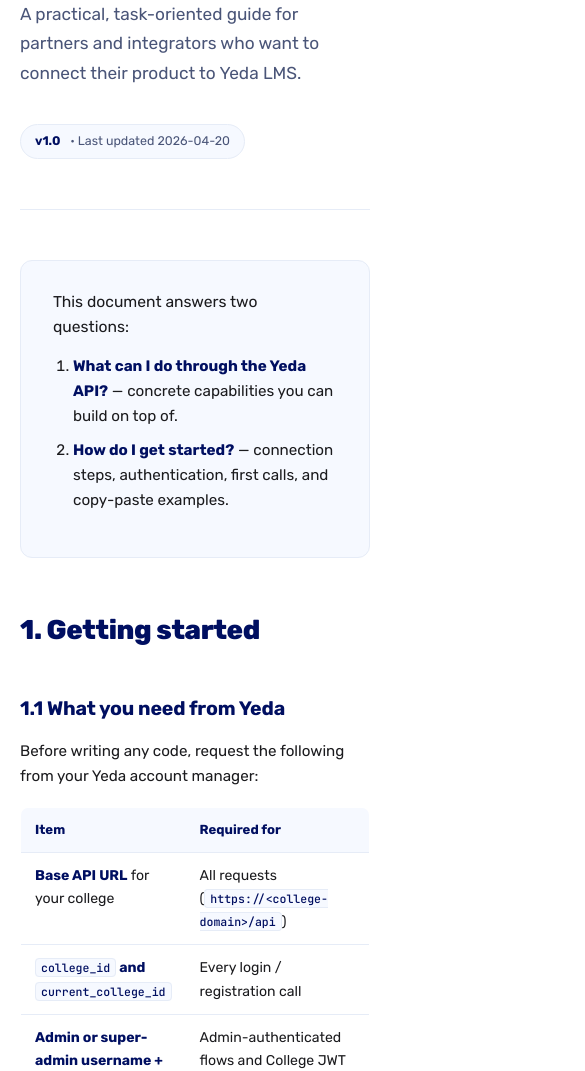
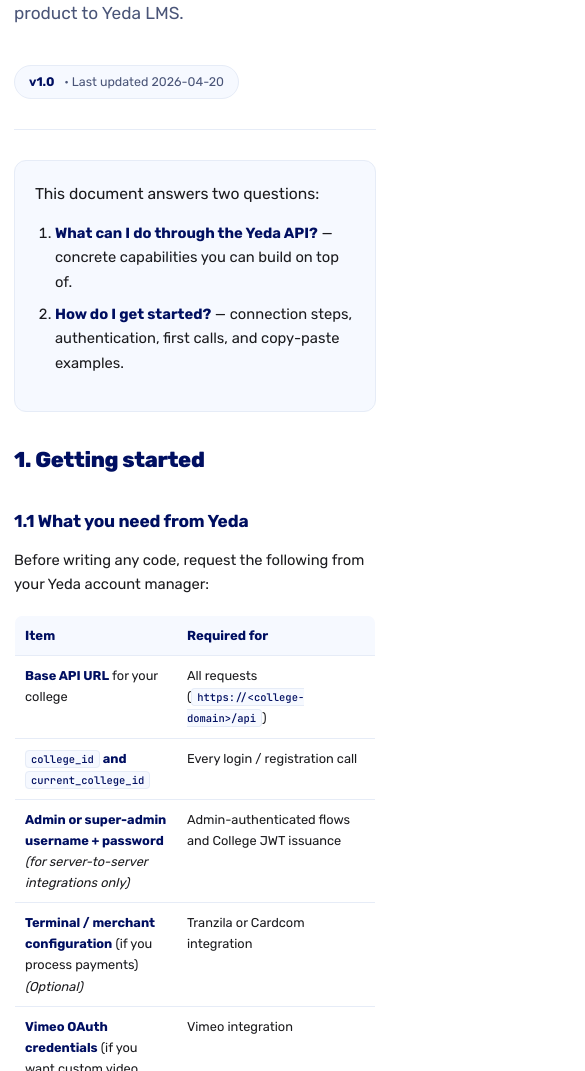
Before and after one commit to YedatechDesign/yeda-lms-client-guide, a plain HTML site: page index.html in a window 390 px wide. Shown: the part 231-1302 px from the top of the page, 585 px wide, since content can reach past the window. Drawn offline with nearby package versions, Linux system fonts and the light colour scheme.

Commit message:
Fix horizontal scroll + improve mobile responsiveness
- Lock viewport with overflow-x:hidden on html/body
- Tables: table-layout:fixed + word-break:break-word to wrap long URLs
- Code blocks: max-width:100% + internal scroll only
- Narrow sidebar (260px) and padding (18px) on smaller screens
- Extra typography scale-down at ≤560px for phones
- Hide 'Client Integration Guide' label on very small screens

```diff
--- a/index.html
+++ b/index.html
@@ -27,7 +27,7 @@
   --rs:8px;
   --ease:cubic-bezier(.25,.46,.45,.94);
 }
-html{scroll-behavior:smooth;font-size:16px}
+html{scroll-behavior:smooth;font-size:16px;overflow-x:hidden}
 body{
   font-family:'Rubik',-apple-system,BlinkMacSystemFont,sans-serif;
   background:#fff;
@@ -35,6 +35,8 @@ body{
   line-height:1.65;
   -webkit-font-smoothing:antialiased;
   -moz-osx-font-smoothing:grayscale;
+  overflow-x:hidden;
+  max-width:100vw;
 }
 
 /* Top bar */
@@ -53,10 +55,17 @@ body{
 .top-meta{font-size:.78rem;color:var(--text-light);font-weight:500}
 
 /* Layout */
-.wrap{display:grid;grid-template-columns:280px 1fr;max-width:1280px;margin:0 auto;gap:48px;padding:0 32px}
-@media(max-width:900px){
-  .wrap{grid-template-columns:1fr;padding:0 20px;gap:20px}
+.wrap{display:grid;grid-template-columns:260px minmax(0,1fr);max-width:1200px;margin:0 auto;gap:40px;padding:0 24px}
+@media(max-width:980px){
+  .wrap{grid-template-columns:1fr;padding:0 18px;gap:20px}
   .sidebar{display:none}
+  .top{padding:12px 18px}
+}
+@media(max-width:560px){
+  .wrap{padding:0 14px}
+  .top{padding:10px 14px}
+  .top-brand .label{display:none}
+  .top-meta{font-size:.72rem}
 }
 
 /* Sidebar TOC */
@@ -98,7 +107,8 @@ body{
 .sidebar .lvl-4{padding-left:36px;font-size:.78rem;color:var(--text-light)}
 
 /* Main content */
-main{padding:40px 0 80px;min-width:0}
+main{padding:40px 0 80px;min-width:0;max-width:100%;overflow-wrap:break-word}
+main>*{min-width:0}
 .hero{padding:30px 0 50px;border-bottom:1px solid var(--border);margin-bottom:50px}
 .hero h1{
   font-size:clamp(2rem,4.2vw,2.8rem);
@@ -178,12 +188,14 @@ main strong{color:var(--navy);font-weight:700}
 /* Tables */
 main table{
   width:100%;
+  max-width:100%;
   border-collapse:collapse;
   margin:18px 0 24px;
   font-size:.88rem;
   border:1px solid var(--border);
   border-radius:var(--rs);
   overflow:hidden;
+  table-layout:fixed;
 }
 main thead th{
   background:var(--blue-bg);
@@ -193,12 +205,16 @@ main thead th{
   text-align:left;
   border-bottom:1px solid var(--border);
   font-size:.82rem;
+  word-break:break-word;
+  overflow-wrap:anywhere;
 }
 main tbody td{
   padding:11px 14px;
   border-bottom:1px solid var(--border);
   vertical-align:top;
   color:var(--text);
+  word-break:break-word;
+  overflow-wrap:anywhere;
 }
 main tbody tr:last-child td{border-bottom:none}
 main tbody tr:hover td{background:#FAFCFF}
@@ -223,6 +239,7 @@ main pre{
   border-radius:var(--rs);
   padding:18px 20px;
   overflow-x:auto;
+  max-width:100%;
   font-size:.85rem;
   line-height:1.6;
   margin:14px 0 24px;
@@ -235,6 +252,22 @@ main pre code{
   font-weight:400;
   color:var(--text);
   font-size:inherit;
+  white-space:pre;
+}
+
+/* Mobile: shrink a bit more */
+@media(max-width:560px){
+  main h1,.hero h1{font-size:1.7rem}
+  main h2{font-size:1.35rem;margin:48px 0 16px;padding-top:20px}
+  main h3{font-size:1.08rem;margin:30px 0 12px}
+  main h4{font-size:.94rem}
+  main p,main li{font-size:.92rem}
+  main pre{font-size:.78rem;padding:14px}
+  main table{font-size:.8rem}
+  main thead th,main tbody td{padding:9px 10px}
+  .hero{padding:20px 0 30px;margin-bottom:30px}
+  .intro-block{padding:20px;margin-bottom:30px}
+  main{padding:24px 0 60px}
 }
 
 /* HTTP method chip */
```
